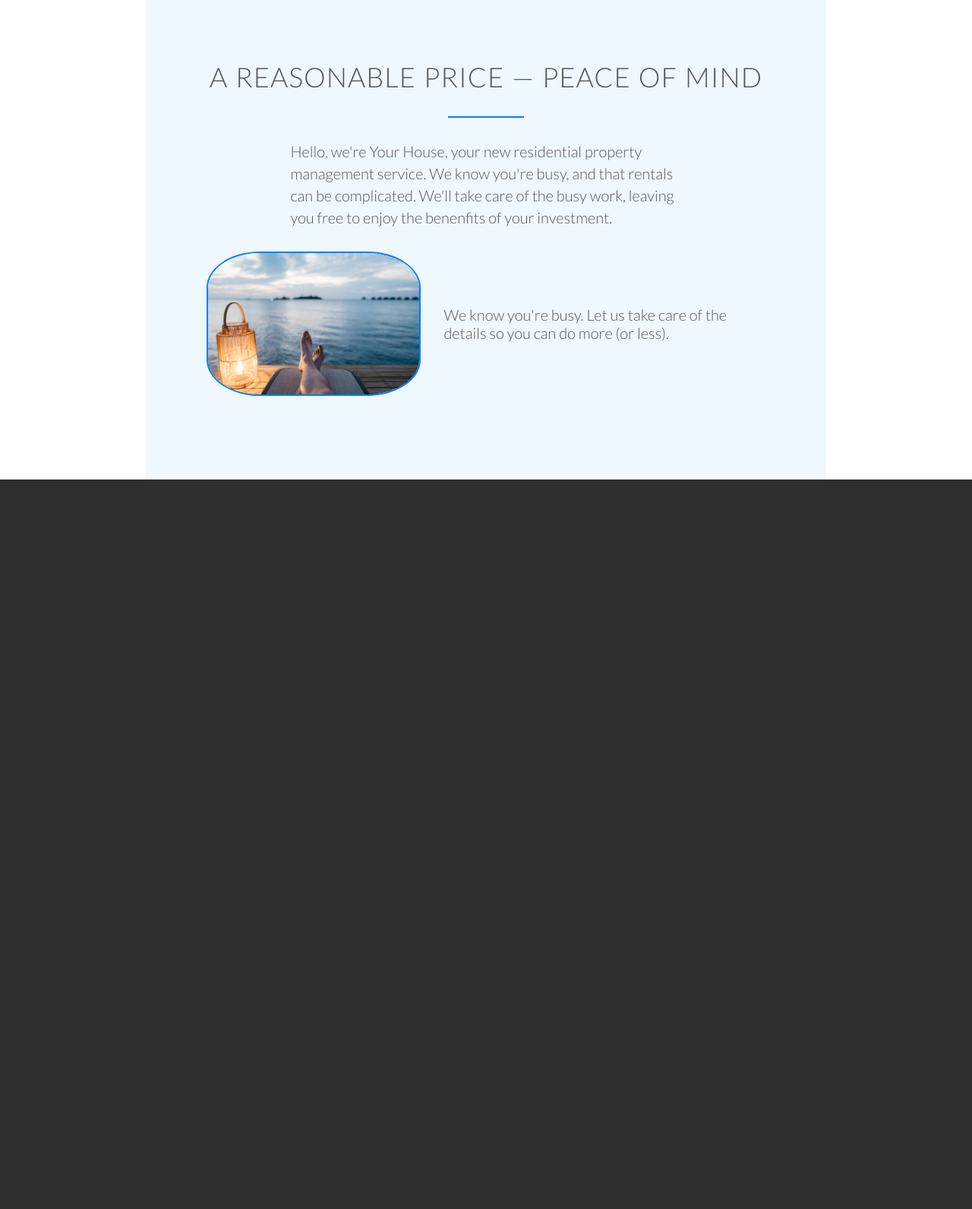
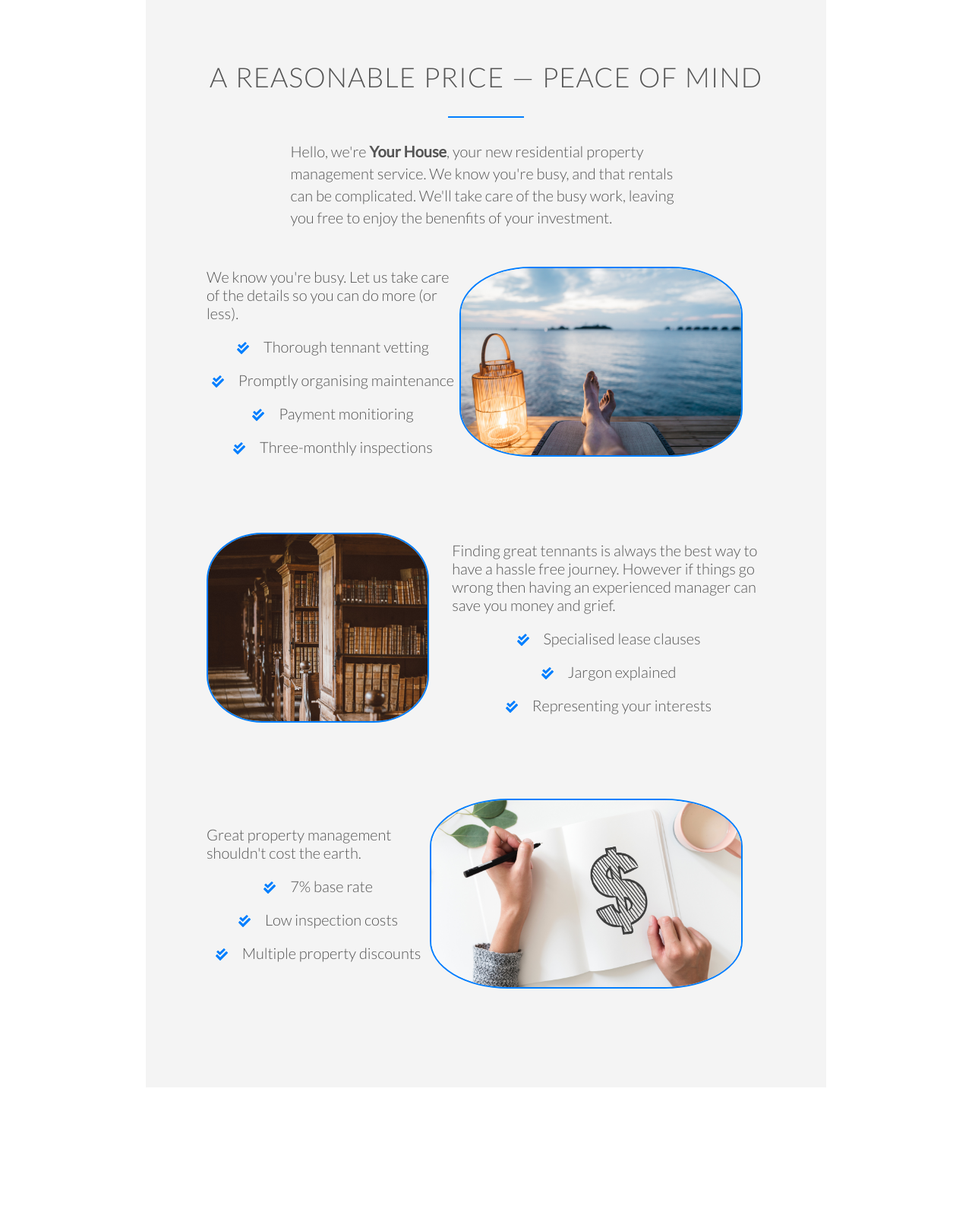
Before and after one commit to HairyMaclary/YourHome, a PHP site: page / in a window 1280 px wide. Shown: the part 801-2392 px from the top of the page at 76% size. Before the commit the page ends 1432 px from the top, so only its background shows below. Run offline with PHP 8.4, Linux system fonts and the light colour scheme; some libraries are stand-ins or nearby versions.

Commit message:
services section complete enough for now

```diff
--- a/index.html
+++ b/index.html
@@ -7,6 +7,8 @@
     <meta http-equiv="X-UA-Compatible" content="ie=edge">
 
     <link href='http://fonts.googleapis.com/css?family=Lato:100,300,400,300italic' rel='stylesheet' type='text/css'>
+    <script defer src="https://use.fontawesome.com/releases/v5.5.0/js/all.js" integrity="sha384-GqVMZRt5Gn7tB9D9q7ONtcp4gtHIUEW/yG7h98J7IpE3kpi+srfFyyB/04OV6pG0"
+        crossorigin="anonymous"></script>
     <link rel="stylesheet" type="text/css" href="style.css">
 
     <title>Your House</title>
@@ -36,24 +38,80 @@
         <div class="section-header">
             <h2>A reasonable price &mdash; peace of mind</h2>
             <p class="long-copy">
-                Hello, we're Your House, your new residential property management service. We know you're busy, and that rentals can be complicated. We'll take care of the busy work, leaving you free to enjoy the benenfits of your investment.
+                Hello, we're <strong>Your House</strong>, your new residential property management service. We know
+                you're busy, and
+                that rentals can be complicated. We'll take care of the busy work, leaving you free to enjoy the
+                benenfits of your investment.
             </p>
         </div>
 
         <div class="service-block">
             <div class="image-container"><img src="./img/relax1.jpg" alt="relax"></div>
-            <p>We know you're busy. Let us take care of the details so you can do more (or less).</p>
-
+            <div class="text-container">
+                <p>We know you're busy. Let us take care of the details so you can do more (or less).</p>
+                <div class="bullet">
+                    <i class="fas fa-check-double"></i>
+                    <p>Thorough tennant vetting</p>
+                </div>
+                <div class="bullet">
+                    <i class="fas fa-check-double"></i>
+                    <p>Promptly organising maintenance</p>
+                </div>
+                <div class="bullet">
+                    <i class="fas fa-check-double"></i>
+                    <p>Payment monitioring</p>
+                </div>
+                <div class="bullet">
+                    <i class="fas fa-check-double"></i>
+                    <p>Three-monthly inspections</p>
+                </div>
+            </div>
         </div>
 
-        <!-- three sub section here with an image and a blub matching the three key ideas
-            1. Don't have time to manage
-            2. dont; want to deal with tennants
-            3. don't know the legislation and find it all too complicated
-            (4. paying too much money elsewhere)
-        -->
+        <div class="service-block">
+            <div class="text-container">
+                <p>Finding great tennants is always the best way to have a hassle free journey.
+                    However if things go wrong then having an experienced manager can save you money and grief.</p>
+                <div class="bullet">
+                    <i class="fas fa-check-double"></i>
+                    <p>Specialised lease clauses</p>
+                </div>
+                <div class="bullet">
+                    <i class="fas fa-check-double"></i>
+                    <p>Jargon explained</p>
+                </div>
+                <div class="bullet">
+                    <i class="fas fa-check-double"></i>
+                    <p>Representing your interests</p>
+                </div>
+            </div>
+            <div class="image-container"><img src="./img/lawBooks2.jpg" alt="relax"></div>
+        </div>
+
+        <div class="service-block">
+            <div class="image-container"><img src="./img/dollarSign.jpg" alt="relax"></div>
+            <div class="text-container">
+                <p>Great property management shouldn't cost the earth.</p>
+                <div class="bullet">
+                    <i class="fas fa-check-double"></i>
+                    <p>7% base rate</p>
+                </div>
+                <div class="bullet">
+                    <i class="fas fa-check-double"></i>
+                    <p>Low inspection costs</p>
+                </div>
+                <div class="bullet">
+                    <i class="fas fa-check-double"></i>
+                    <p>Multiple property discounts</p>
+                </div>
+
+            </div>
+        </div>
     </section>
 
+    <section class="section contact">
+
+    </section>
 
 </body>
 
--- a/omnifood/resources/css/style.css
+++ b/omnifood/resources/css/style.css
@@ -400,7 +400,6 @@ header {
     display: inline-block;
     text-align: center;
     margin-right: 25px;
-    float: left;
     padding: 5px;
 }
 
--- a/style.css
+++ b/style.css
@@ -207,13 +207,12 @@ h3 {
 }
 
 
-
 /* ----------------------------------------------- */
 /* SERVICES SECTION */
 /* ----------------------------------------------- */
 
 .services {
-    background-color: #eff7ff;
+    background-color: #f4f4f4;
     display: flex;
     flex-direction: column;
 }
@@ -221,26 +220,56 @@ h3 {
 .service-block {
     margin: 2.5em 0;
     display: flex;
-    flex-direction: row;
-
+    flex-direction: row-reverse;
 }
 
 .service-block .image-container {
     flex: 40%;
     display: flex;
-    height: 150px;
+    height: 250px;
+    justify-content: center;
 }
 
 .service-block img {
     margin-right: 1.5em;
-    width: 100%;
+    height: 100%;
     border-radius: 25%;
     border: 2px #017eff solid;
     align-self: center;
 }
 
-.service-block p {
-    margin-left: 1.5em;
-    flex: 60%;
+.service-block .text-container {
+    display: flex;
+    flex-direction: column;
+    justify-content: center;
+}
+
+.service-block .bullet {
+    margin-top: 1em;
+    display: flex;
     align-self: center;
 }
+
+.service-block>p {
+    align-self: center;
+    margin-bottom: 2em;
+}
+
+.service-block .bullet {
+    display: inline-block;
+}
+
+.service-block .bullet svg {
+    color: #017eff;
+    font-size: 0.8em;
+}
+
+.service-block .bullet p {
+    margin-left: 15px;
+    display: inline-block;
+}
+
+
+/* ----------------------------------------------- */
+/* CONTACT SECTION */
+/* ----------------------------------------------- */
```
Also changed, not shown: notes/CSS_webDesign.txt (+7 -1 lines), img/dollarSign.jpg (added).
